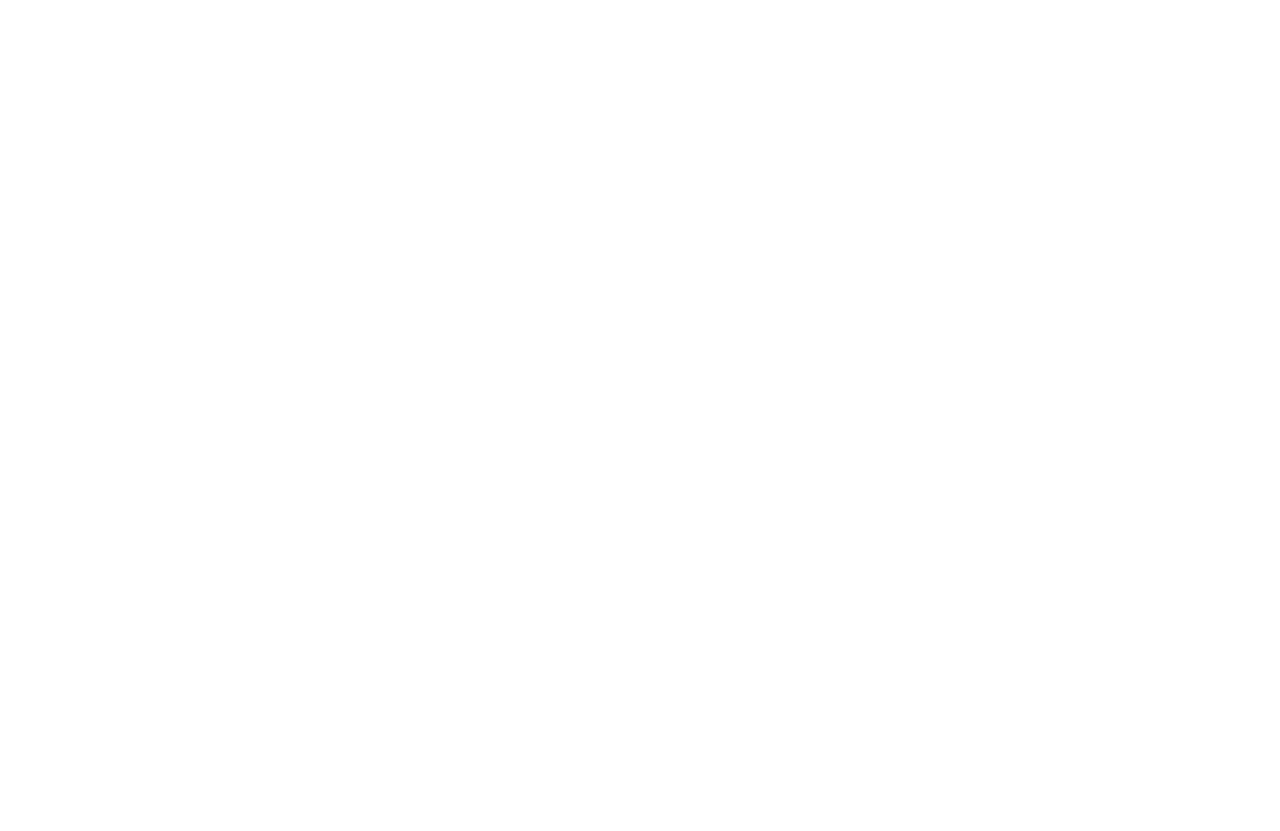
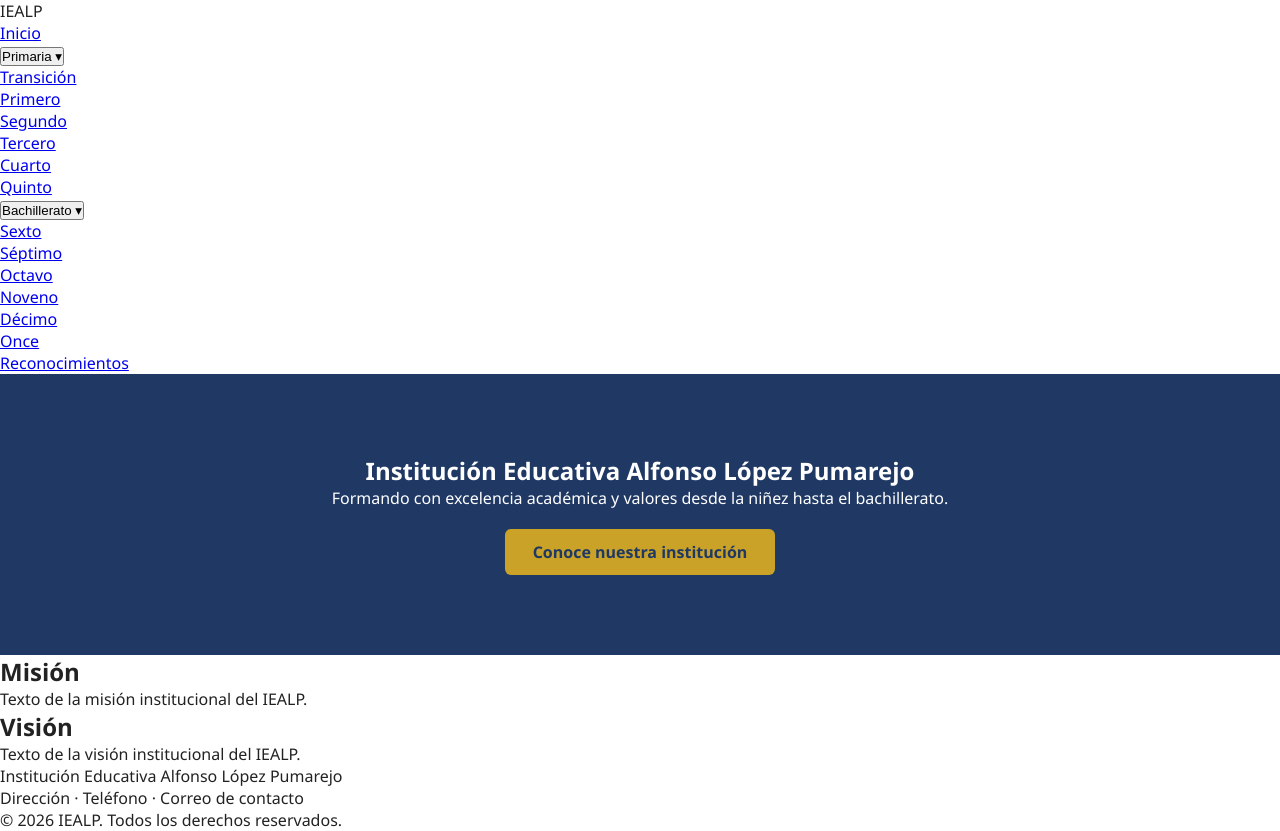
Before and after one commit to bohorquez123/Pagina-IEALP-, a plain HTML site: page index.html in a window 1280 px wide. Before the commit the page ends 800 px from the top, so only its background shows below. Drawn offline with Linux system fonts and the light colour scheme.

Commit message:
Sprint 1: header, navegacion, home y mision-vision

```diff
--- a/css/styles.css
+++ b/css/styles.css
@@ -0,0 +1,46 @@
+:root {
+  --color-primario: #1F3864;
+  --color-secundario: #2E75B6;
+  --color-acento: #C9A227;
+  --color-texto: #222222;
+  --color-fondo: #FFFFFF;
+  --fuente-titulos: 'Georgia', serif;
+  --fuente-texto: 'Segoe UI', sans-serif;
+}
+
+* {
+  box-sizing: border-box;
+  margin: 0;
+  padding: 0;
+}
+
+body {
+  font-family: var(--fuente-texto);
+  color: var(--color-texto);
+}
+.hero {
+  background-color: var(--color-primario);
+  color: white;
+  padding: 80px 20px;
+  text-align: center;
+}
+
+.btn-primario {
+  display: inline-block;
+  margin-top: 20px;
+  padding: 12px 28px;
+  background-color: var(--color-acento);
+  color: var(--color-primario);
+  border-radius: 6px;
+  text-decoration: none;
+  font-weight: bold;
+}
+@media (max-width: 768px) {
+  .navbar { display: none; }
+  .navbar.navbar-abierta { display: flex; flex-direction: column; }
+  .menu-toggle { display: block; }
+}
+
+@media (min-width: 769px) {
+  .menu-toggle { display: none; }
+}
--- a/index.html
+++ b/index.html
@@ -7,13 +7,67 @@
   <link rel="stylesheet" href="css/styles.css">
 </head>
 <body>
-  <header id="header"></header>
+ <header class="site-header">
+  <div class="logo">IEALP</div>
+  <nav class="navbar">
+    <ul>
+      <li><a href="index.html">Inicio</a></li>
+      <li class="dropdown">
+        <button>Primaria ▾</button>
+        <ul class="dropdown-menu">
+          <li><a href="#">Transición</a></li>
+          <li><a href="#">Primero</a></li>
+          <li><a href="#">Segundo</a></li>
+          <li><a href="#">Tercero</a></li>
+          <li><a href="#">Cuarto</a></li>
+          <li><a href="#">Quinto</a></li>
+        </ul>
+      </li>
+      <li class="dropdown">
+        <button>Bachillerato ▾</button>
+        <ul class="dropdown-menu">
+          <li><a href="#">Sexto</a></li>
+          <li><a href="#">Séptimo</a></li>
+          <li><a href="#">Octavo</a></li>
+          <li><a href="#">Noveno</a></li>
+          <li><a href="#">Décimo</a></li>
+          <li><a href="#">Once</a></li>
+        </ul>
+      </li>
+      <li><a href="pages/destacados.html">Reconocimientos</a></li>
+    </ul>
+  </nav>
+  <button class="menu-toggle">☰</button>
+</header>
+
 
   <main>
-    <section id="hero"></section>
+    <section id="hero" class="hero">
+  <div class="hero-contenido">
+    <h1>Institución Educativa Alfonso López Pumarejo</h1>
+    <p>Formando con excelencia académica y valores desde la niñez hasta el bachillerato.</p>
+    <a href="#mision-vision" class="btn-primario">Conoce nuestra institución</a>
+  </div>
+</section>
+
   </main>
+ <section id="mision-vision" class="mision-vision">
+  <div>
+    <h2>Misión</h2>
+    <p>Texto de la misión institucional del IEALP.</p>
+  </div>
+  <div>
+    <h2>Visión</h2>
+    <p>Texto de la visión institucional del IEALP.</p>
+  </div>
+</section>
 
-  <footer id="footer"></footer>
+  <footer class="site-footer">
+  <p>Institución Educativa Alfonso López Pumarejo</p>
+  <p>Dirección · Teléfono · Correo de contacto</p>
+  <p>&copy; 2026 IEALP. Todos los derechos reservados.</p>
+</footer>
+
 
   <script src="js/main.js"></script>
 </body>
--- a/js/main.js
+++ b/js/main.js
@@ -0,0 +1,14 @@
+// main.js — controla los menús desplegables
+document.querySelectorAll('.dropdown > button').forEach((boton) => {
+  boton.addEventListener('click', () => {
+    const menu = boton.nextElementSibling
+    menu.classList.toggle('activo')
+  })
+})
+
+// Menú hamburguesa en móvil
+const toggle = document.querySelector('.menu-toggle')
+const navbar = document.querySelector('.navbar')
+toggle.addEventListener('click', () => {
+  navbar.classList.toggle('navbar-abierta')
+})
```
